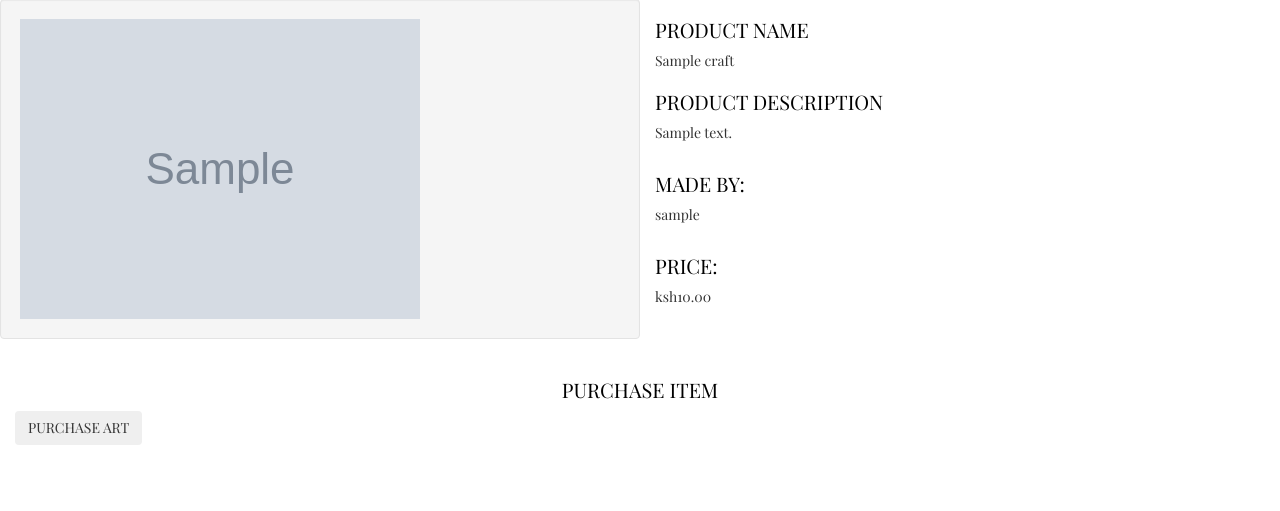
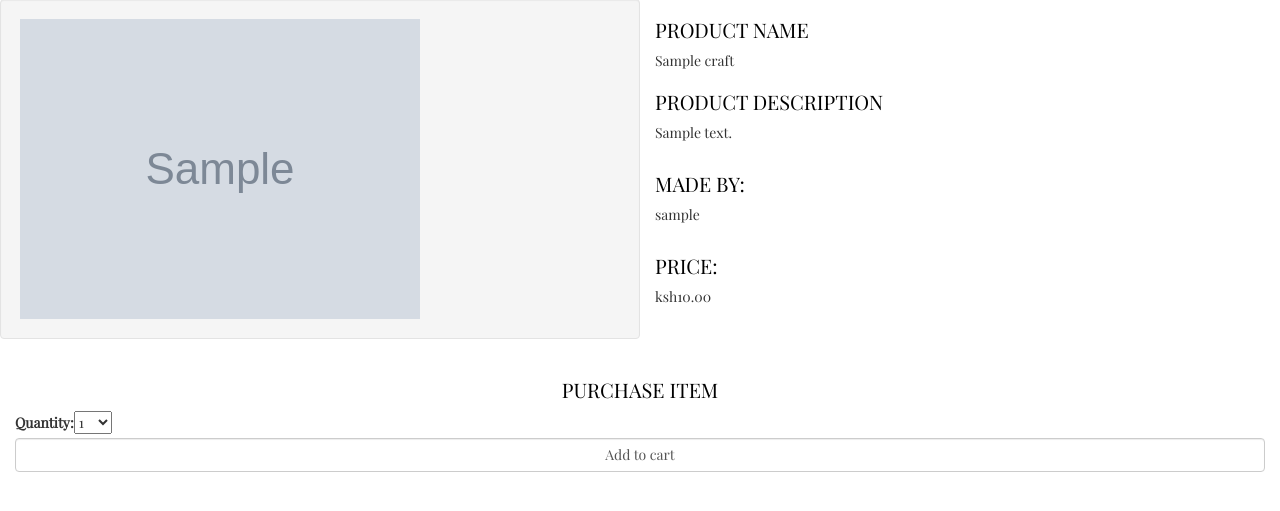
Before and after one commit to Collins33/CraftShop, a Django app: page /craft/1 in a window 1280 px wide. Shown: the part 73-584 px from the top of the page. Run offline with Django 3.2, Linux system fonts and the light colour scheme; tables that the repository leaves empty hold one stand-in row (values such as "Sample post"); grey boxes marked "Sample" are stand-in pictures; some libraries are stand-ins or nearby versions.

Commit message:
I have added the form to add the product to the cart

```diff
--- a/CraftShop/craft/templates/craft.html
+++ b/CraftShop/craft/templates/craft.html
@@ -81,7 +81,12 @@ h3{
     </div>
     <div>
       <h1 class="text-center">PURCHASE ITEM</h1>
-      <button class="btn btn-alert">PURCHASE ART</button>
+
+      <form action="{%url "cart_add" craft.id%}" method="post">
+        {{form}}
+        {% csrf_token %}
+        <input type="submit" value="Add to cart" class="form-control">
+      </form>
     </div>
 
     {% block scripts %}
--- a/CraftShop/craft/views.py
+++ b/CraftShop/craft/views.py
@@ -6,6 +6,8 @@ from .forms import NewsLetterForm,NewCraftForm
 from django.http import HttpResponse,Http404,HttpResponseRedirect
 from .email import sendEmail
 from django.contrib.auth.decorators import login_required
+from cart.forms import CartAddProductForm
+from cart.cart import Cart
 
 # Create your views here.
 def welcome(request):
@@ -45,12 +47,15 @@ def search_result(request):
 
 
 def craft(request,craft_id):
+    cart_form=CartAddProductForm()
     try:
         craft=Craft.objects.get(id=craft_id)
     except DoesNotExist:
         raise Http404()
 
-    return render(request,"craft.html",{"craft":craft})
+    return render(request,"craft.html",{"craft":craft,"form":cart_form})
+
+
 
 @login_required(login_url='/accounts/login/')
 def all_craft(request):
```
Also changed, not shown: CraftShop/cart/templates/cart/detail.html (+11 -0 lines).
